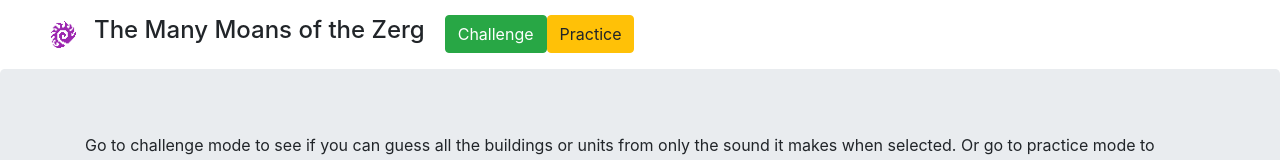
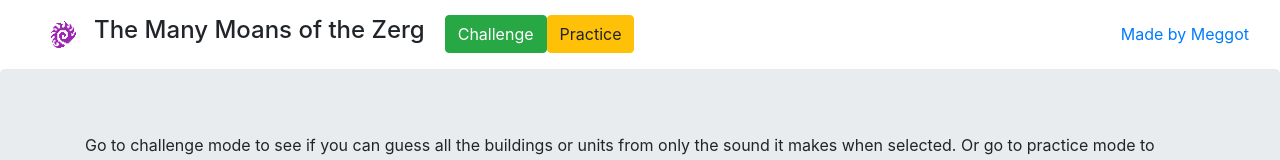
Before and after one commit to Meggot/moansofzerg, an Angular app: page / in a window 1280 px wide. Shown: the top 160 px of the page. Built offline with nearby package versions, Linux system fonts and the light colour scheme.

Commit message:
Added credit to me in the header

```diff
--- a/src/app/app.component.html
+++ b/src/app/app.component.html
@@ -9,7 +9,11 @@
         <button type="button" routerLink="/inplay" routerLinkActive="active" class="btn navbar-btn btn-success">Challenge</button>
         <button type="button" routerLink="/practice" routerLinkActive="active" class="btn navbar-btn btn-warning">Practice</button>
       </div>
-    </div>
+      </div>
+
+        <span class="navbar-text">
+              <a href="https://github.com/Meggot/moansofzerg">Made by Meggot</a>
+            </span>
   </div>
 </nav>
 
--- a/src/app/inplay/inplay.component.html
+++ b/src/app/inplay/inplay.component.html
@@ -9,7 +9,7 @@
       *ngIf='!finished'>
         <h4>{{ gameState.score }} / {{ gameState.length}} Correct</h4>
         <div *ngIf='gameState.wrongAnswers >0' style='text-emphasis-color: red'>
-          <h4>{{ gameState.wrongAnswers }} Wrong</h4>
+          <h4>{{ gameState.wrongAnswers }} Wrong </h4>
         </div>
         <p> {{ outputMessage }} </p>
       </div>
```
